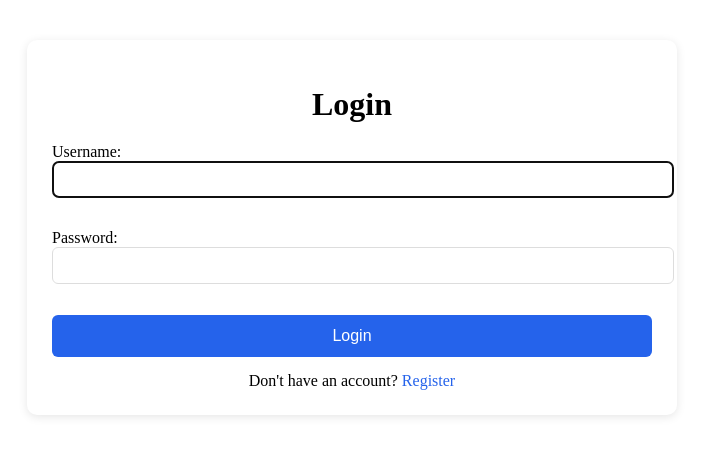
After one commit to Sunilgaru1/blog-site, a Django app: page /login/ in a window 1280 px wide. The commit adds this page. Shown: the top 456 px of the page, without its empty margins (288-993 px from the left). Run offline with Django 5.2, Linux system fonts and the light colour scheme.

Commit message:
Added user Login Logout system

```diff
--- a/blog/models.py
+++ b/blog/models.py
@@ -6,7 +6,7 @@ from django.contrib.auth.models import User
 
 class BlogModel(models.Model):
     owner = models.ForeignKey(User, on_delete=models.CASCADE)
-    title = models.CharField(max_length=30)
+    title = models.CharField(max_length=50)
     content = models.TextField()
     created = models.DateTimeField(default=timezone.now)
 
--- /dev/null
+++ b/blog/templates/blog/login.html
@@ -0,0 +1,81 @@
+{% extends 'base.html' %}
+
+{% block title %}
+Login
+{% endblock %}
+
+{% block body %}
+
+<style>
+    .form-container{
+        max-width:600px;
+        margin:40px auto;
+        background:white;
+        padding:25px;
+        border-radius:10px;
+        box-shadow:0 2px 10px rgba(0,0,0,0.1);
+    }
+
+    h1{
+        text-align:center;
+        margin-bottom:20px;
+    }
+
+    input{
+        width:100%;
+        padding:10px;
+        margin-bottom:15px;
+        border:1px solid #ddd;
+        border-radius:6px;
+    }
+
+    button{
+        width:100%;
+        padding:12px;
+        background:#2563eb;
+        color:white;
+        border:none;
+        border-radius:6px;
+        font-size:16px;
+        cursor:pointer;
+    }
+
+    button:hover{
+        background:#1d4ed8;
+    }
+
+    .register-link{
+        text-align:center;
+        margin-top:15px;
+    }
+
+    .register-link a{
+        text-decoration:none;
+        color:#2563eb;
+    }
+</style>
+
+<div class="form-container">
+
+    <h1>Login</h1>
+
+    <form method="POST">
+        {% csrf_token %}
+
+        {{ form.as_p }}
+
+        <button type="submit">
+            Login
+        </button>
+    </form>
+
+    <div class="register-link">
+        Don't have an account?
+        <a href="{% url 'register' %}">
+            Register
+        </a>
+    </div>
+
+</div>
+
+{% endblock %}
--- a/blog/urls.py
+++ b/blog/urls.py
@@ -5,11 +5,15 @@ urlpatterns = [
 
 
     path('home/',views.BlogView,name='blog_list'),
-        path('',views.BlogView,name='blog_list'),
+    path('',views.BlogView,name='blog_list'),
     path('create/',views.CreateBlog,name = 'create_blog'),
 
     path('blog/<int:pk>/',views.BlogDetails,name = 'blog_detail'),
 
     path('edit/<int:pk>/', views.EditBlog, name='edit_blog'),
     path('delete/<int:pk>/', views.DeleteBlog, name='delete_blog'),
+
+    path('register/', views.RegisterView, name='register'),
+    path('logout/', views.LogoutView, name='logout'),
+    path('login/', views.LoginView, name='login'),
 ]
--- a/blog/views.py
+++ b/blog/views.py
@@ -1,12 +1,16 @@
 from django.shortcuts import render , redirect
 from .models import BlogModel
 from .forms import BlogForm
-from django.contrib.auth.decorators import login_required
-
 
 from django.shortcuts import get_object_or_404
 from django.http import HttpResponse
 from django.contrib.auth.decorators import login_required
+
+from django.contrib.auth.forms import UserCreationForm
+from django.contrib.auth import logout
+
+from django.contrib.auth.forms import AuthenticationForm
+from django.contrib.auth import login
 # Create your views here.
 
 def BlogView(request):
@@ -32,7 +36,6 @@ def CreateBlog(request):
         form = BlogForm()
         return render(request,'blog/blog_create.html',{'form':form})
 
-from django.shortcuts import render, get_object_or_404
 
 def BlogDetails(request, pk):
     blog = get_object_or_404(BlogModel, id=pk)
@@ -83,3 +86,39 @@ def DeleteBlog(request, pk):
         return redirect('blog_list')
 
     return render(request, 'blog/blog_delete.html', {'blog': blog})
+
+def RegisterView(request):
+
+    if request.method == 'POST':
+
+        form = UserCreationForm(request.POST)
+
+        if form.is_valid():
+            form.save()
+            return redirect('login')
+
+    else:
+        form = UserCreationForm()
+
+    return render(request, 'blog/register.html', {'form': form})
+
+def LogoutView(request):
+    logout(request)
+    return redirect('blog_list')
+
+def LoginView(request):
+
+    if request.method == 'POST':
+
+        form = AuthenticationForm(data=request.POST)
+
+        if form.is_valid():
+            user = form.get_user()
+            login(request, user)
+
+            return redirect('blog_list')
+
+    else:
+        form = AuthenticationForm()
+
+    return render(request, 'blog/login.html', {'form': form})
```
Also changed, not shown: blog/templates/blog/blog_index.html (+22 -4 lines), blog/templates/blog/register.html (added, +81 -0 lines), blog/migrations/0003_alter_blogmodel_title.py (added).
